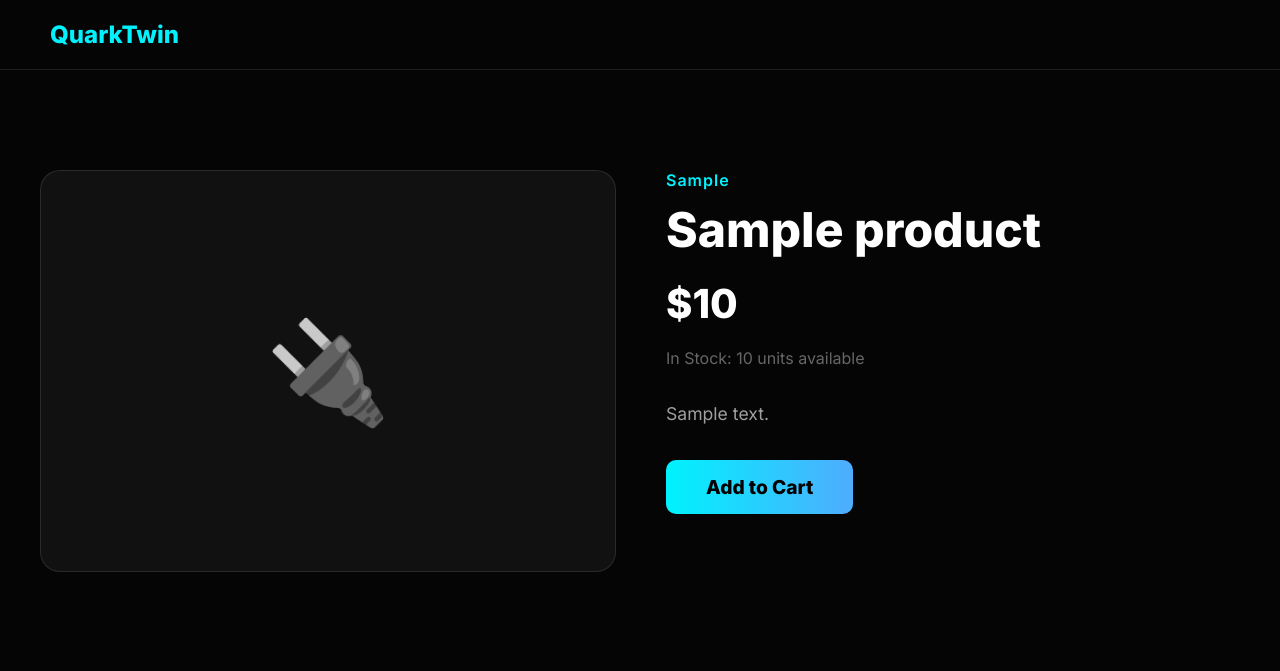
After one commit to PJZHUANG/my-test-site, a Flask app: page /product/1 in a window 1280 px wide. The commit adds this page. Shown: the top 671 px of the page. Run offline with Flask 3, Linux system fonts and the light colour scheme; tables that the repository leaves empty or names only in its code hold one stand-in row (values such as "Sample post").

Commit message:
新增产品详情页与BI数据大屏

```diff
--- a/app.py
+++ b/app.py
@@ -267,6 +267,19 @@ def shop():
     except Exception as e:
         return f"<h2>Shop Error: {str(e)}</h2>", 500
 
+@app.route('/product/<int:product_id>')
+def product_detail(product_id):
+    try:
+        db = get_db()
+        cursor = db.cursor()
+        cursor.execute("SELECT id, name, model, price, stock, description FROM shop_products WHERE id = %s", (product_id,))
+        product = cursor.fetchone()
+        db.close()
+        if not product:
+            return "Product not found", 404
+        return render_template('product.html', product=product)
+    except Exception as e:
+        return f"<h2>Error: {str(e)}</h2>", 500
 @app.route('/add_to_cart/<int:product_id>')
 def add_to_cart(product_id):
     cart = session.get('cart', {})
@@ -554,6 +567,11 @@ def sitemap():
     xml += '</urlset>'
     return Response(xml, mimetype='application/xml')
 
+@app.route('/admin/dashboard')
+def admin_dashboard():
+    if not session.get('logged_in') or session.get('role') != 'boss':
+        return "Access Denied", 403
+    return render_template('dashboard.html')
 @app.route('/admin')
 def admin():
     if not session.get('logged_in'):
@@ -587,6 +605,7 @@ def admin():
             <a href="/admin/orders" style="background-color: #0d6efd; color: white; padding: 10px 20px; text-decoration: none; border-radius: 6px; font-weight: bold; font-size: 16px; margin-right: 10px;">📦 VIEW ORDERS</a>
             <a href="/admin/products" style="background-color: #fd7e14; color: white; padding: 10px 20px; text-decoration: none; border-radius: 6px; font-weight: bold; font-size: 16px; margin-right: 10px;">🛒 MANAGE PRODUCTS</a>
             <a href="/admin/bulk_email" style="background-color: #d63384; color: white; padding: 10px 20px; text-decoration: none; border-radius: 6px; font-weight: bold; font-size: 16px; margin-right: 10px;">📧 AI MARKETING</a>
+            <a href="/admin/dashboard" style="background-color: #6f42c1; color: white; padding: 10px 20px; text-decoration: none; border-radius: 6px; font-weight: bold; font-size: 16px; margin-right: 10px;">📊 BI DASHBOARD</a>
             <a href="/export" style="background-color: #198754; color: white; padding: 10px 20px; text-decoration: none; border-radius: 6px; font-weight: bold; font-size: 16px; margin-right: 10px;">📥 EXPORT EXCEL</a>
             """
 
--- /dev/null
+++ b/templates/product.html
@@ -0,0 +1,38 @@
+<!DOCTYPE html>
+<html lang="en">
+<head>
+    <meta charset="UTF-8">
+    <title>{{ product[1] }} | QuarkTwin</title>
+    <link href="https://fonts.googleapis.com/css2?family=Inter:wght@300;400;600;800&display=swap" rel="stylesheet">
+    <style>
+        :root { --bg-color: #050505; --primary: #00f2fe; --glass-bg: rgba(255, 255, 255, 0.05); --glass-border: rgba(255, 255, 255, 0.1); }
+        body { background-color: var(--bg-color); color: white; font-family: 'Inter', sans-serif; margin: 0; padding: 0; }
+        nav { padding: 20px 50px; background: rgba(5, 5, 5, 0.6); border-bottom: 1px solid var(--glass-border); }
+        .logo { font-size: 24px; font-weight: 800; color: var(--primary); text-decoration: none; }
+        .container { max-width: 1200px; margin: 100px auto; display: flex; gap: 50px; padding: 0 20px; }
+        .image-area { flex: 1; background: var(--glass-bg); border: 1px solid var(--glass-border); border-radius: 20px; height: 400px; display: flex; align-items: center; justify-content: center; font-size: 100px; }
+        .info-area { flex: 1; }
+        .model { color: var(--primary); font-weight: 600; letter-spacing: 1px; }
+        h1 { font-size: 3rem; margin: 10px 0; }
+        .price { font-size: 2.5rem; font-weight: 800; color: #fff; margin: 20px 0; }
+        .desc { color: #a0a0a0; line-height: 1.8; font-size: 1.1rem; margin-bottom: 30px; }
+        .stock { margin-bottom: 30px; color: #666; }
+        .btn-add { display: inline-block; background: linear-gradient(to right, var(--primary), #4facfe); color: #000; padding: 15px 40px; font-weight: 800; border-radius: 10px; text-decoration: none; font-size: 1.2rem; transition: 0.3s; }
+        .btn-add:hover { transform: scale(1.05); box-shadow: 0 10px 20px rgba(0, 242, 254, 0.3); }
+    </style>
+</head>
+<body>
+    <nav><a href="/" class="logo">QuarkTwin</a></nav>
+    <div class="container">
+        <div class="image-area">🔌</div>
+        <div class="info-area">
+            <div class="model">{{ product[2] }}</div>
+            <h1>{{ product[1] }}</h1>
+            <div class="price">${{ product[3] }}</div>
+            <div class="stock">In Stock: {{ product[4] }} units available</div>
+            <p class="desc">{{ product[5] }}</p>
+            <a href="/add_to_cart/{{ product[0] }}" class="btn-add">Add to Cart</a>
+        </div>
+    </div>
+</body>
+</html>
--- a/templates/shop.html
+++ b/templates/shop.html
@@ -61,7 +61,7 @@
             {% for product in products %}
             <div class="product-card" data-aos="fade-up" data-aos-delay="{{ loop.index0 * 100 }}">
                 <div class="p-model">{{ product[2] }}</div>
-                <div class="p-name">{{ product[1] }}</div>
+                <div class="p-name"><a href="/product/{{ product[0] }}" style="color: white; text-decoration: none;">{{ product[1] }}</a></div>
                 <div class="p-desc">{{ product[5] }}</div>
                 <div class="p-bottom">
                     <div>
```
Also changed, not shown: templates/dashboard.html (added, +79 -0 lines).
